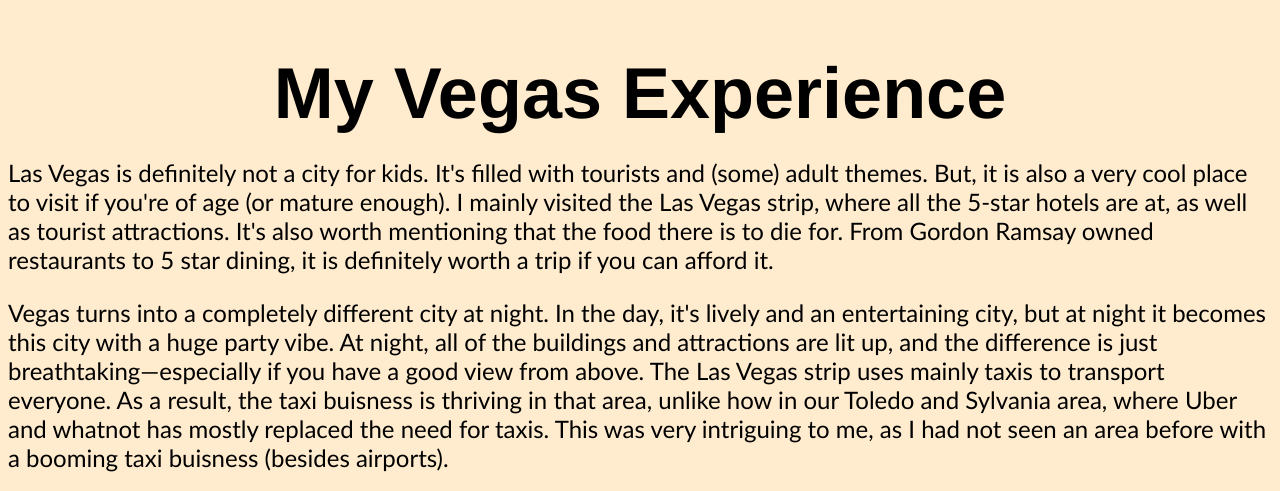
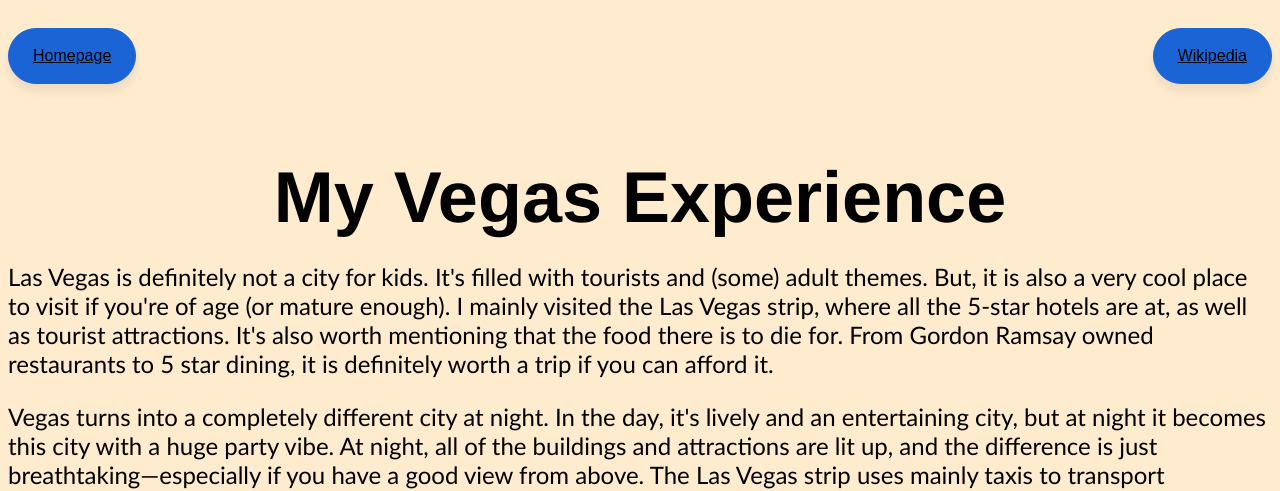
Before and after one commit to ekksdee1/Projects, a plain HTML site: page multipage project 1/lasvegas.html in a window 1280 px wide. Shown: the top 491 px of the page. Drawn offline with Linux system fonts and the light colour scheme.

Commit message:
+ buttons

```diff
--- a/multipage project 1/lasvegas.html
+++ b/multipage project 1/lasvegas.html
@@ -8,6 +8,15 @@
     </head>
     <body>
         <header>
+
+            <button>
+                <a href="index.html">Homepage</a>
+            </button>
+
+            <button style="float: right">
+                <a href="https://en.wikipedia.org/wiki/Las_Vegas">Wikipedia</a>
+            </button>
+
             <h1>
                 My Vegas Experience
             </h1>
@@ -86,8 +95,9 @@
 
         <footer>
 
-            <a href="index.html">Homepage</a>
-            <a href="https://en.wikipedia.org/wiki/Las_Vegas">Wikipedia</a>
+            <p>
+                Coded by William Hendricks
+            </p>
 
         </footer>
     </body>
--- a/multipage project 1/style.css
+++ b/multipage project 1/style.css
@@ -66,19 +66,46 @@ figcaption {
 
 }
 
-footer > p, footer > a {
+footer > p {
     display: block;
     align-items: center;
     text-align: center;
     font-size: 18px;
     font-weight: normal;
     font-family: 'Helvetica', Calibri;
-    color: #117aca;
     opacity: 64%;
 }
 
+button {
+    display: inline;
+    margin: 20px auto;
+    background: #1a64d6;
+    font-size: 16px;
+    line-height: 22px;
+    padding: 16px 24px;
+    border-radius: 30px;
+    transition: all 200ms ease;
+    box-shadow: rgb(37 39 89 / 8%) 0px 8px 8px 0;
+    cursor: pointer;
+    border: 1px solid #1a64d6;
+    color: #ffffff;
+}
+button:hover {
+    color: #1A64D6;
+    background-color: #ffffff;
+    cursor: inherit;
+}
+
+a {
+    color: #1A64D6;
+}
+
 a:visited {
-    color: #9f1bd7
+    color: #9f1bd7;
+}
+
+button > a {
+    color: rgb(0,0,0);
 }
 
 br {
```
Also changed, not shown: multipage project 1/grandcanyon.html (+11 -2 lines), multipage project 1/losangeles.html (+12 -2 lines), multipage project 1/yellowstone.html (+12 -2 lines).
